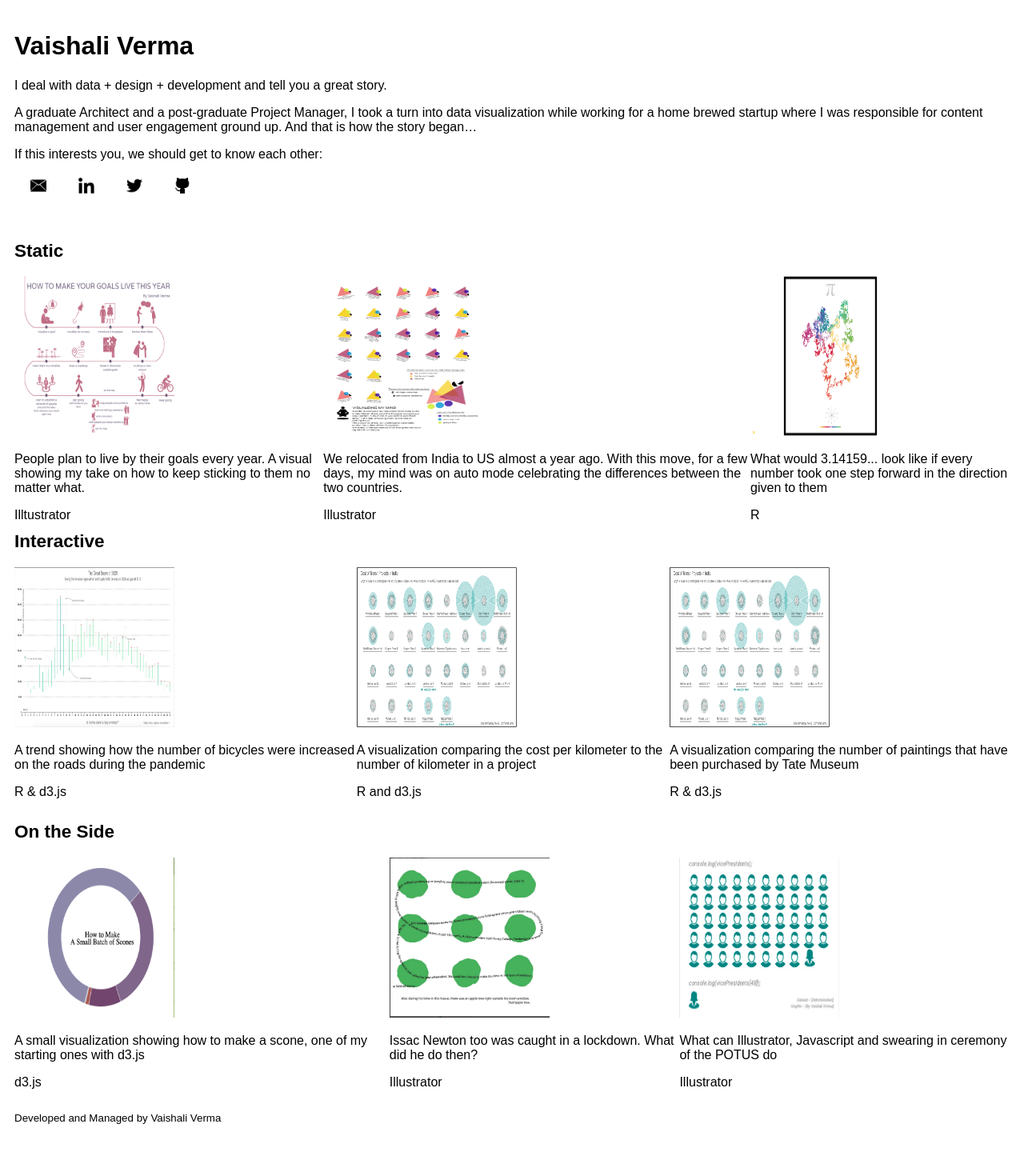
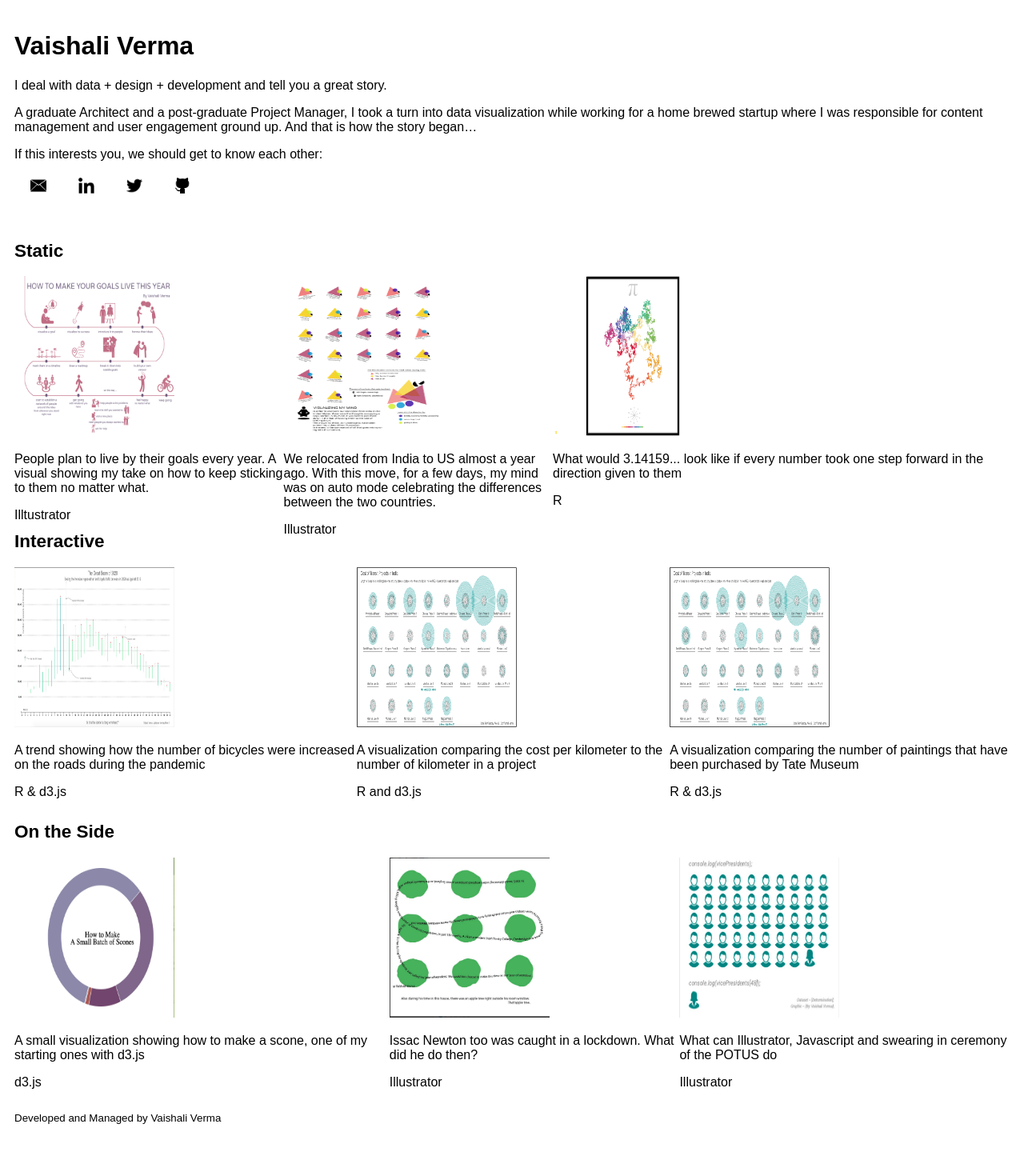
Before and after one commit to vaishalivr/vaishalivr.github.io, a Jekyll site: the page built from index.md, in a window 1280 px wide. Shown: the whole page at 80% size. Built offline with Jekyll 4.4.1, drawn with Linux system fonts in a browser that asks for light colours; our own code applies the rules of GitHub Pages for plain Markdown files; a script that is not in the unit is left out.

Commit message:
Update default.html

```diff
--- a/_layouts/default.html
+++ b/_layouts/default.html
@@ -32,7 +32,7 @@
         </div>
 
         <div class = 'samples'>
-        <article>
+        <article class = 'article'>
 		<a href="make an html page and link here" target="_blank">
 		<img class="article-img" src="img/how-to-make-your-goals-live-this-year-vaishali-verma-infographic.png" alt="How to make goals live this year">
 		</a>
@@ -42,7 +42,7 @@
 		</div>
 	</article>
 
-	<article>
+	<article class = 'article'>
 		<a href="make an html page and link here" target="_blank">
 			<img class="article-img" src="img/Visualizing My Mind 8.21.53 PM.png" alt="Visualizing My Mind">
 		</a>
```
